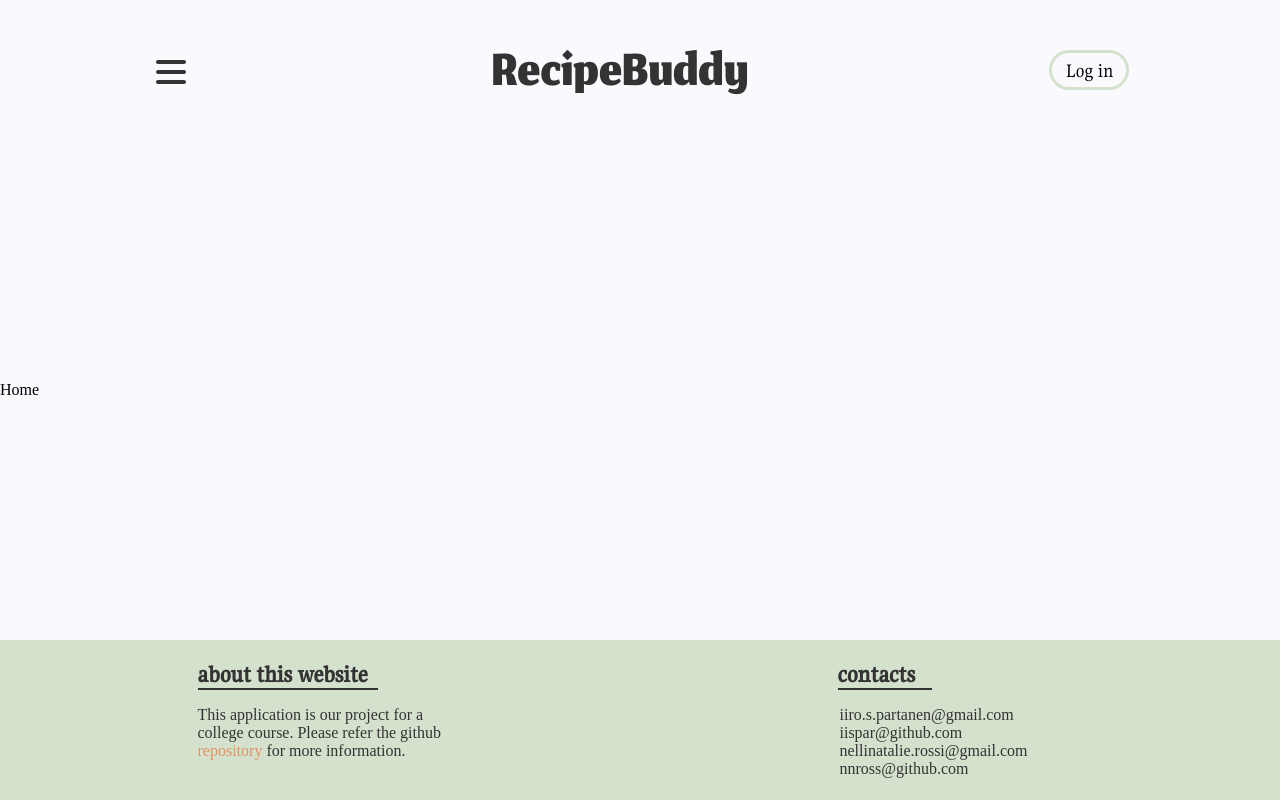
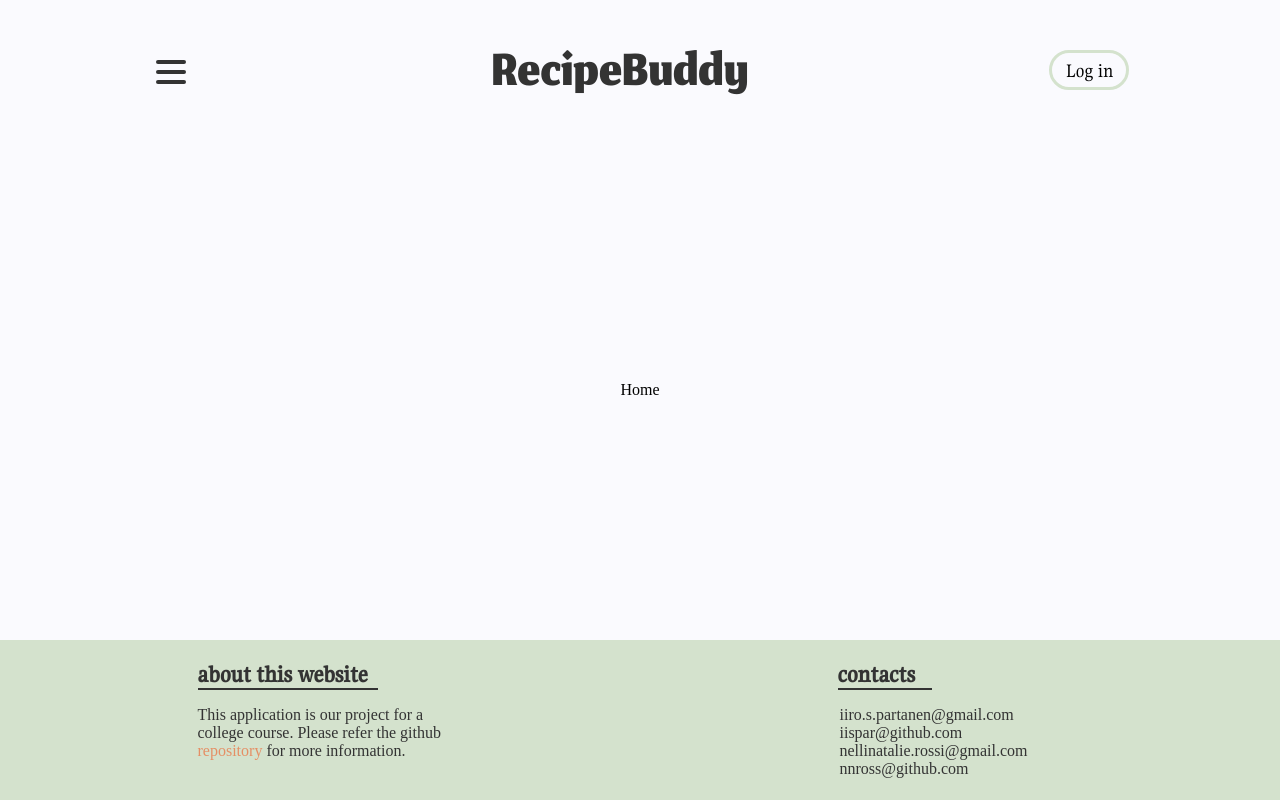
Before and after one commit to nnross/recipes-frontend, a React (Vite) app: page / in a window 1280 px wide. Built offline with nearby package versions, Linux system fonts and the light colour scheme.

Commit message:
max width for content

```diff
--- a/src/styles/components/_footer.scss
+++ b/src/styles/components/_footer.scss
@@ -1,6 +1,8 @@
 
 .footer {
   height: 100%;
+  width: 100%;
+  max-width: 1600px;
   background: $lightGreen;
   color: $black;
   display: flex;
--- a/src/styles/components/_header.scss
+++ b/src/styles/components/_header.scss
@@ -1,6 +1,8 @@
 
 .header {
   height: 100%;
+  width: 100%;
+  max-width: 1600px;
   background: $white;
   color: $black;
   display: flex;
--- a/src/styles/main.scss
+++ b/src/styles/main.scss
@@ -64,18 +64,30 @@ button {
 
 .layout {
   min-height: 100vh;
-  font-family: 'mainBody';
   display: flex;
   flex-direction: column;
   justify-content: space-between;
+  background: $white;
+  align-items: center;
     &__header {
       height: 140px;
+      width: 100vw;
+      background: $white;
+      display: flex;
+      justify-content: center;
     }
     &__content {
       height: 100%;
+      max-width: 1600px;
+      background: $white;
+
     }
     &__footer {
       height: 160px;
+      width: 100vw;
+      background: $lightGreen;
+      display: flex;
+      justify-content: center;
     }
 }
 
```
Lines whose indentation alone changed are shown as unchanged.
